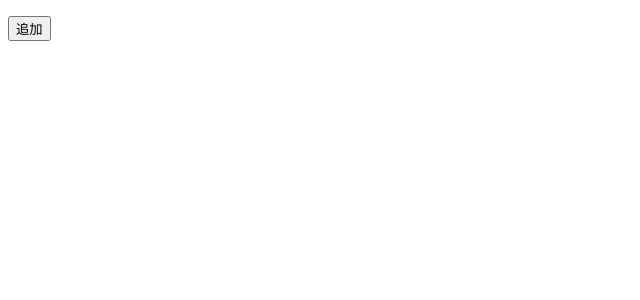
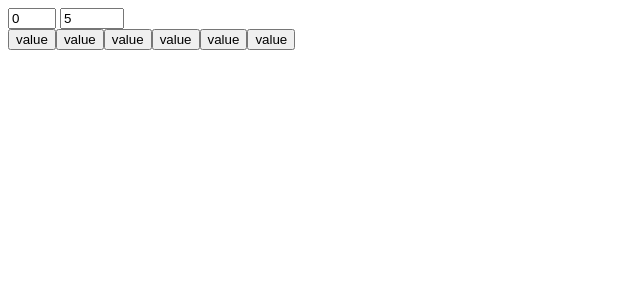
Before and after one commit to MotoKikkoro/svelte-book-playground-chapter3, a Svelte app: page / in a window 1280 px wide. Shown: the top 300 px of the page, without its empty margins (0-640 px from the left). Built offline with nearby package versions, Linux system fonts and the light colour scheme.

Commit message:
プレフィックス 3.1.8

```diff
--- a/src/App.svelte
+++ b/src/App.svelte
@@ -1,14 +1,29 @@
 <script>
-  let todos =[];
-  function handleClick(){
-    todos = [...todos, ('新しいtodo')];
-}
+  let range = {min:0, max:5};
+  let values =[];
+
+  $: {
+    const newValues = [];
+    for (let i = range.min; i <= range.max; i++) {
+      newValues.push(i);
+    }
+    values = newValues;
+  }
+
+  function handleMinChange(event) {
+    range.min =parseInt(event.target.value);
+  }
+
+  function handleMaxChange(event){
+    range.max = parseInt(event.target.value);
+  }
 </script>
 
-<ul>
-  {#each todos as todo}
-  <li>{todo}</li>
-  {/each}
-</ul>
+<div>
+  <input type="number" min={0} max ={range.max} value={range.min} on:change={handleMinChange}>
+  <input type="number" min={range.min} max ={100} value={range.max} on:change={handleMaxChange}>
+</div>
 
-<button on:click={handleClick}>追加</button>
+{#each values as value}
+<button>value</button>
+{/each}
```
